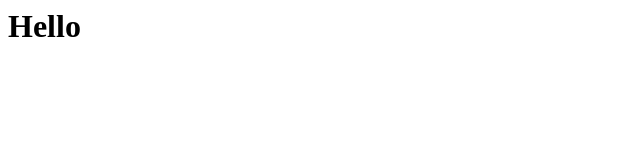
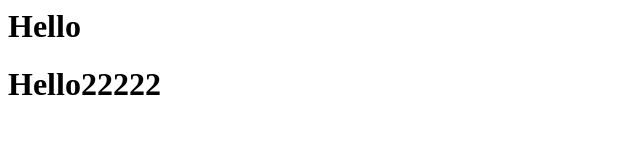
Before and after one commit to nguyenhoangphucnguyen/test, a plain HTML site: page index.html in a window 1280 px wide. Shown: the whole page, without its empty margins (0-640 px from the left). Drawn offline with Linux system fonts and the light colour scheme.

Commit message:
add conflicts

```diff
--- a/index.html
+++ b/index.html
@@ -1,4 +1,5 @@
 <html>
 
 <h1> Hello</h1>
+<h1> Hello22222</h1>
 </html>
```
